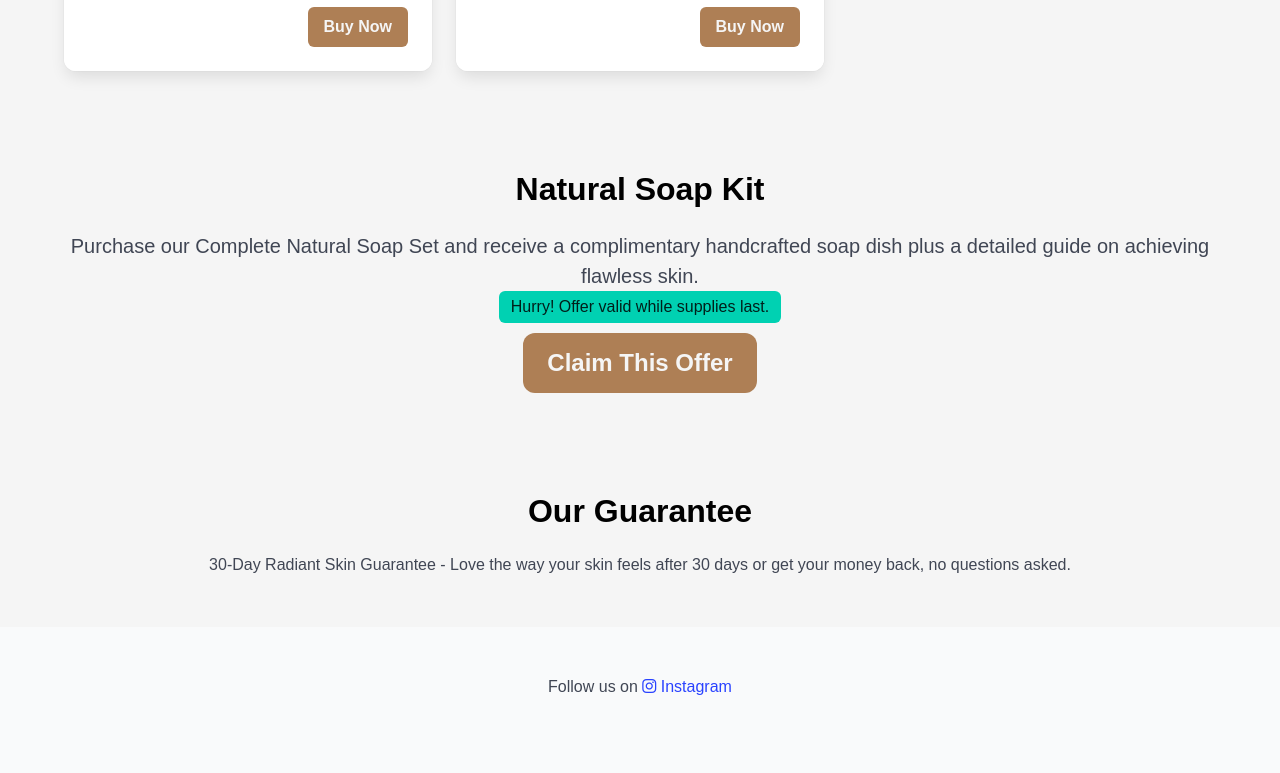
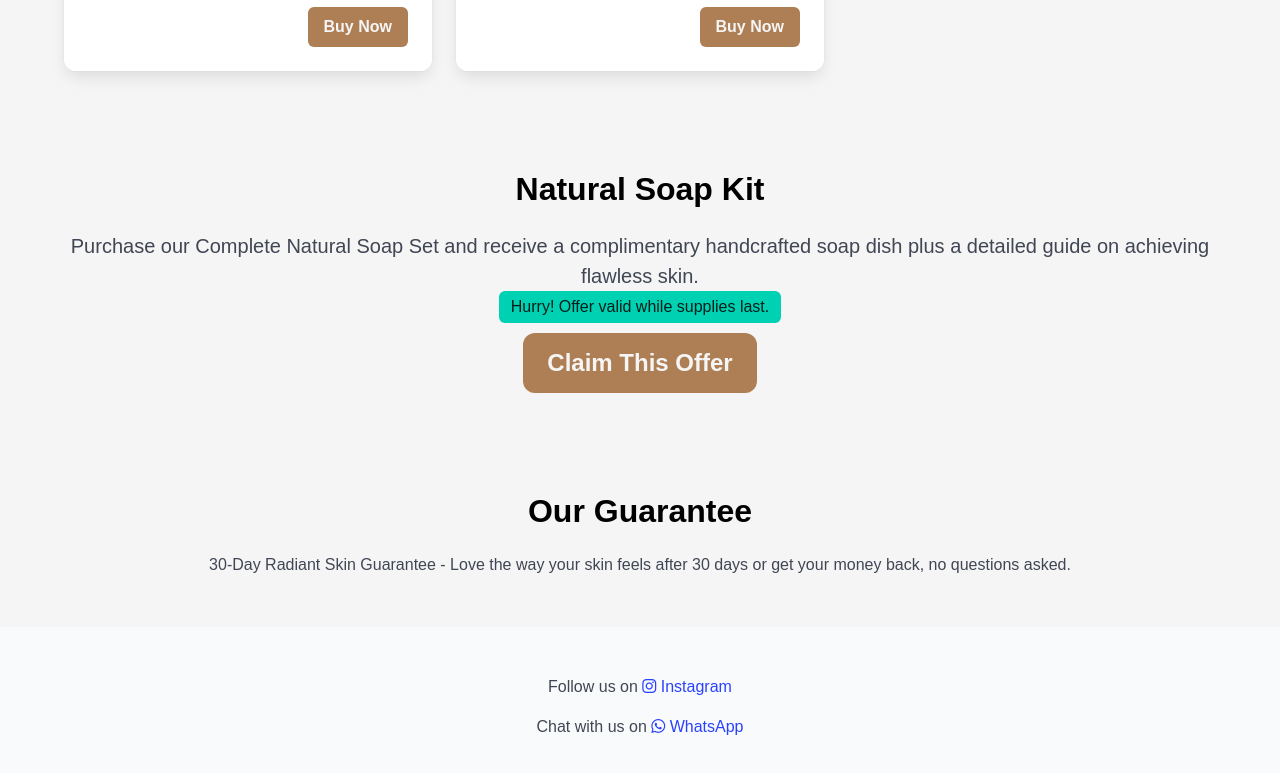
Before and after one commit to rozaway/rozaway.github.io, a plain HTML site: page index.html in a window 1280 px wide. Shown: the part 1196-1969 px from the top of the page. Drawn offline with nearby package versions, Linux system fonts and the light colour scheme; a web font is replaced by a local one.

Commit message:
Revert "Remove whatsapp"
This reverts commit 60af7e7d8c35d6d08b011ee909304c60fd5a622b.

```diff
--- a/index.html
+++ b/index.html
@@ -545,6 +545,13 @@
             ><i class="fab fa-instagram"></i> Instagram</a
           >
         </p>
+        <p>
+          Chat with us on
+          <a
+            href="https://wa.me/yourphonenumber?text=Hello!%20I'd%20like%20to%20know%20more%20about%20your%20products."
+            ><i class="fab fa-whatsapp"></i> WhatsApp</a
+          >
+        </p>
       </div>
     </footer>
   </body>
```
